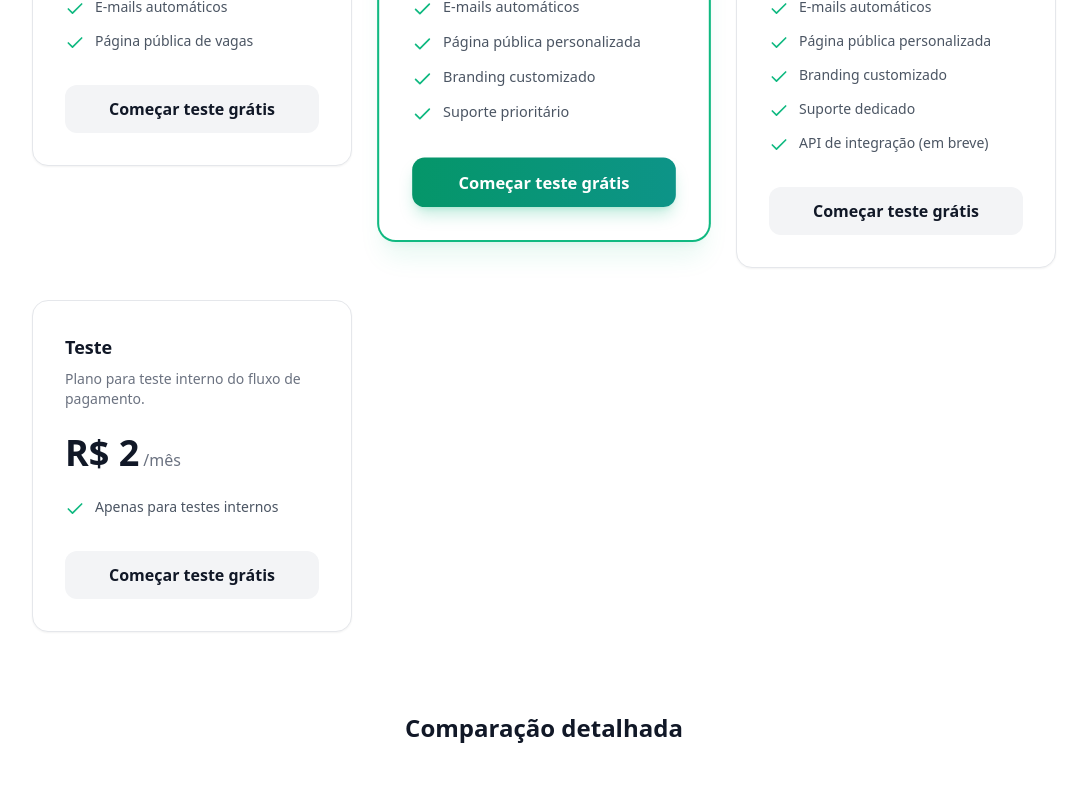
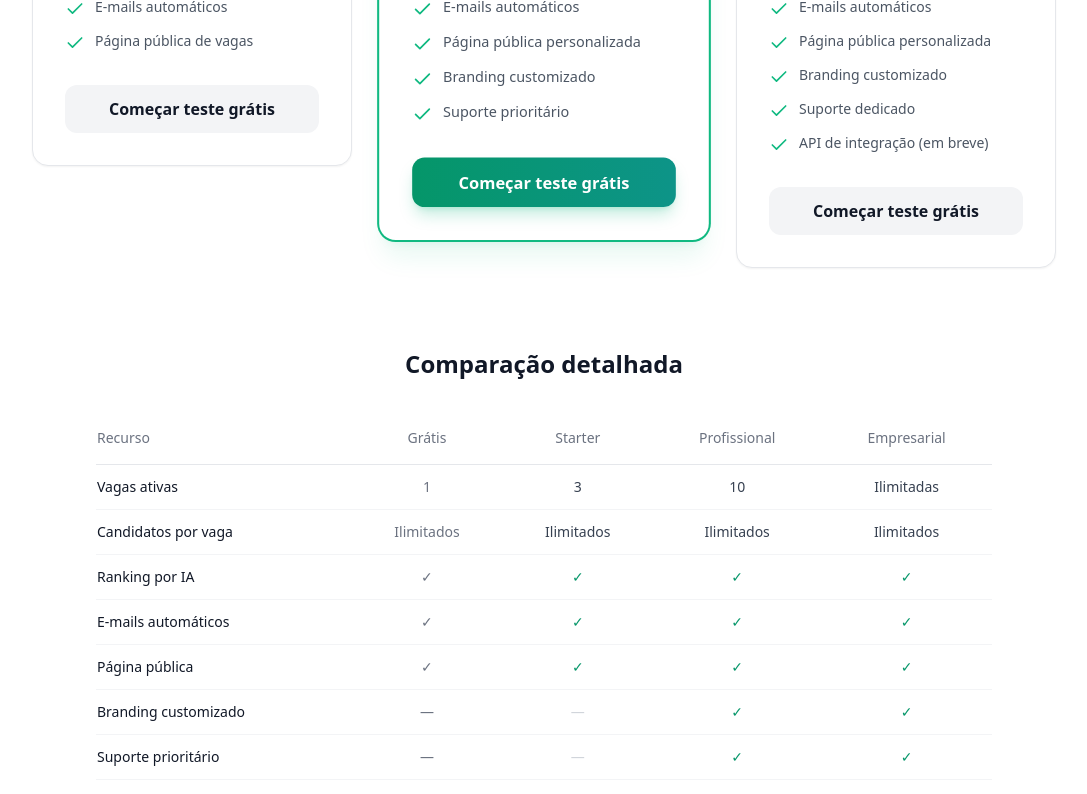
Before and after one commit to VanderCaneppelle/smart-picker, a Next.js app in the folder apps/web/: page /pricing in a window 1280 px wide. Shown: the part 967-1761 px from the top of the page, without its empty margins (96-1183 px from the left). Built offline with nearby package versions, Linux system fonts and the light colour scheme.

Commit message:
feat: support ?test=1 on /pricing to show hidden test plan

```diff
--- a/apps/web/src/app/pricing/page.tsx
+++ b/apps/web/src/app/pricing/page.tsx
@@ -3,7 +3,7 @@
 import { useEffect } from 'react';
 import { useState } from 'react';
 import Link from 'next/link';
-import { useRouter } from 'next/navigation';
+import { useRouter, useSearchParams } from 'next/navigation';
 import { toast } from 'sonner';
 import {
   TrendingUp,
@@ -25,13 +25,17 @@ import { useAuth } from '@/contexts/AuthContext';
 export default function PricingPage() {
   const { isAuthenticated } = useAuth();
   const router = useRouter();
+  const searchParams = useSearchParams();
+  const showHidden = searchParams.get('test') === '1';
+  const visiblePlans = PLANS.filter((p) => showHidden || !p.hidden);
   const [loadingPlan, setLoadingPlan] = useState<string | null>(null);
 
   useEffect(() => {
     if (isAuthenticated) {
-      router.replace('/dashboard/upgrade');
+      const dest = showHidden ? '/dashboard/upgrade?test=1' : '/dashboard/upgrade';
+      router.replace(dest);
     }
-  }, [isAuthenticated, router]);
+  }, [isAuthenticated, router, showHidden]);
 
   const handlePlanClick = async (planId: string) => {
     if (!isAuthenticated) {
@@ -129,7 +133,7 @@ export default function PricingPage() {
 
           {/* Plans grid */}
           <div className="grid md:grid-cols-3 gap-8 max-w-5xl mx-auto items-start">
-            {PLANS.map((plan, i) => (
+            {visiblePlans.map((plan, i) => (
               <div
                 key={plan.id}
                 className={`relative rounded-2xl p-8 ${
@@ -200,7 +204,7 @@ export default function PricingPage() {
                   <tr className="border-b border-gray-200">
                     <th className="text-left py-4 pr-4 font-medium text-gray-500">Recurso</th>
                     <th className="text-center py-4 px-4 font-medium text-gray-500">Grátis</th>
-                    {PLANS.map((plan) => (
+                    {PLANS.filter((p) => !p.hidden).map((plan) => (
                       <th key={plan.id} className="text-center py-4 px-4 font-medium text-gray-500">
                         {plan.name}
                       </th>
```
